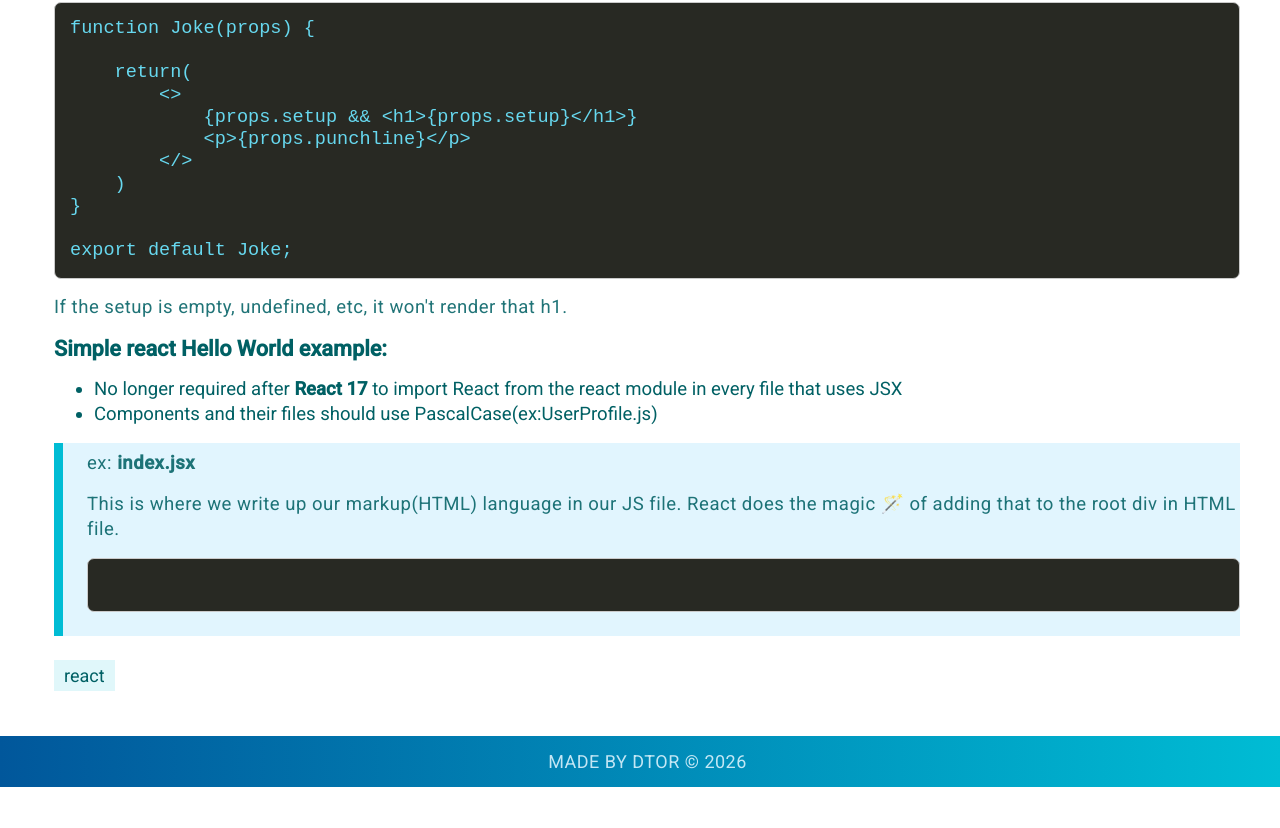
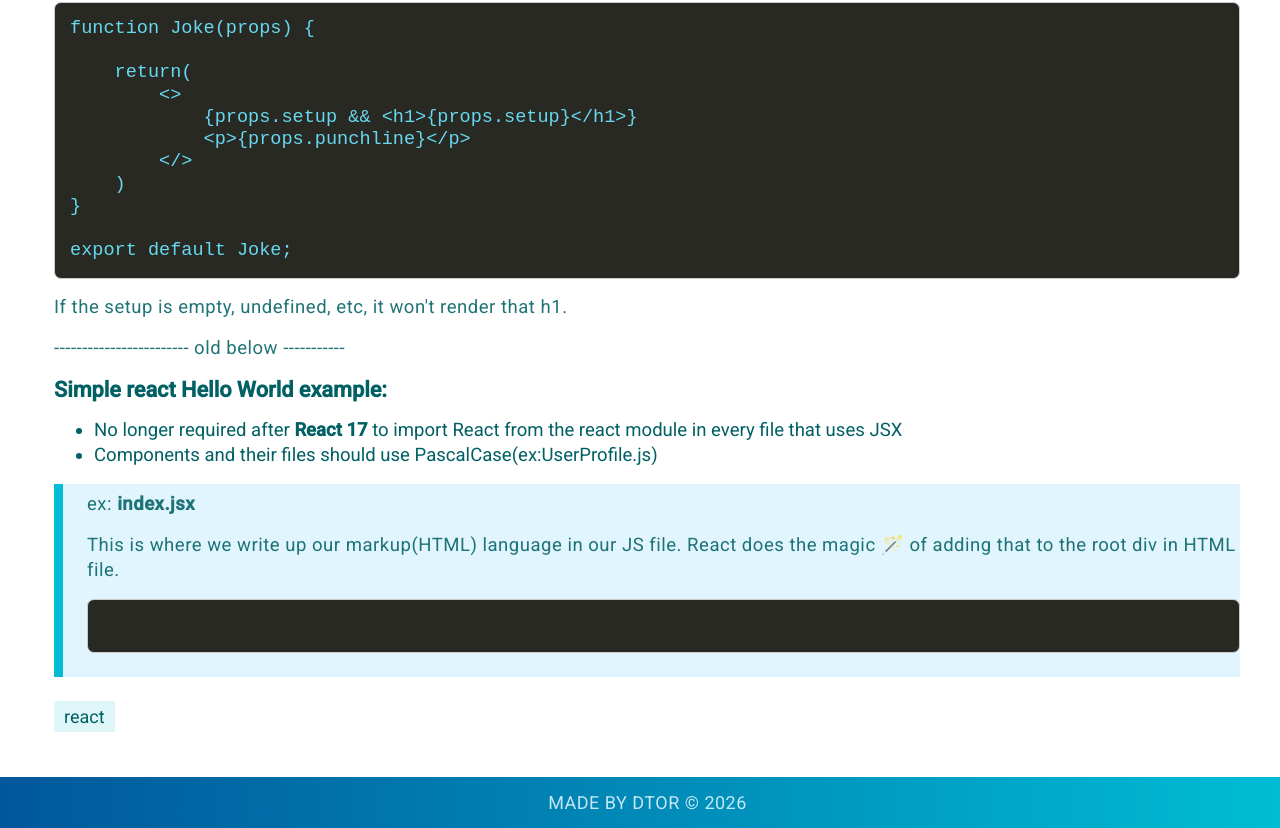
Before and after one commit to TORRESDESIGN/myBlog, an Eleventy site: page src/blog/2026-09-11-react-component-card-from-props.md in a window 1280 px wide. Shown: the part 2234-3062 px from the top of the page. Before the commit the page ends 3021 px from the top, so only its background shows below. Built offline with nearby package versions, Linux system fonts and the light colour scheme; Eleventy itself is replaced by a stand-in of ours; code samples lack their colours; files that its build step writes are made by us from their sources.

Commit message:
Update Blog “2026-09-11-react-component-card-from-props”

````diff
--- a/src/blog/2026-09-11-react-component-card-from-props.md
+++ b/src/blog/2026-09-11-react-component-card-from-props.md
@@ -99,7 +99,7 @@ export default Joke;
 ```
 If the setup is empty, undefined, etc, it won't render that h1.
 
-
+------------------------ old below -----------
 ### Simple react Hello World example:
 
 * No longer required after **React 17** to import React from the react module in every file that uses JSX
````
